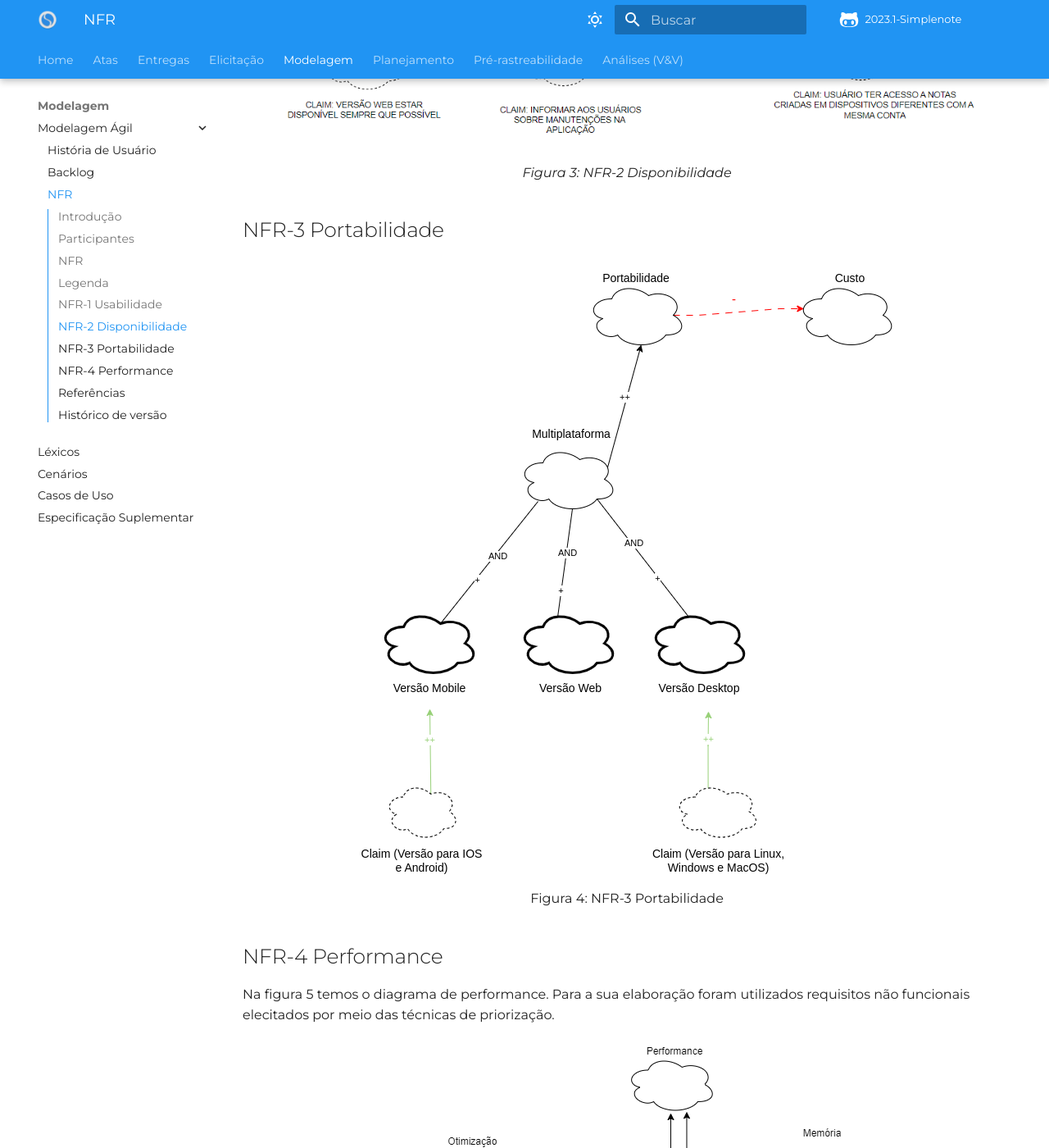
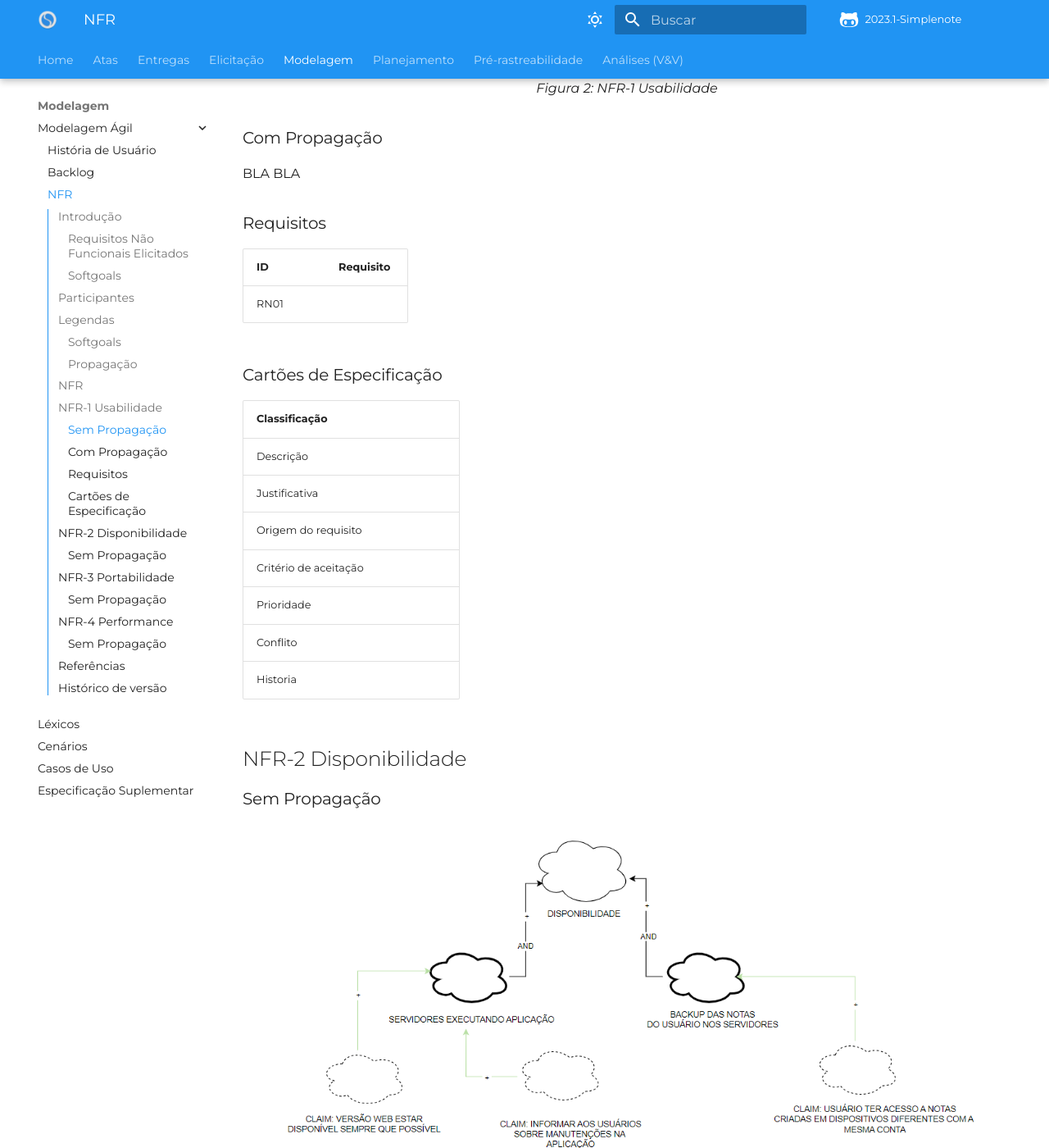
Before and after one commit to Requisitos-de-Software/2023.1-Simplenote, an MkDocs documentation site: the page built from docs/modelagem/nfr.md, in a window 1280 px wide and 1400 px high, scrolled down 3460 px. Shown: the whole window at 82% size. Built offline with MkDocs 1.6.1 and Material for MkDocs 9.7.7, drawn with Linux system fonts in a browser that asks for light colours; some web fonts are replaced; comment, search, counter and statistics services are not loaded; some of the changed text lies outside the part shown.

Commit message:
Iniciando ajustes NFR

```diff
--- a/docs/modelagem/nfr.md
+++ b/docs/modelagem/nfr.md
@@ -3,9 +3,17 @@
 ## Introdução
 NFR é um framework conceitual que utiliza o modelo Softgoal Interdependency Graph (SIG). Ele tem como foco os requisitos Não-Funcionais do aplicativo.
 O Framework utiliza de softgoals, um objetivo que não possui uma clara definição nem critérios de satisfação precisos. São utilizados para representar Requisitos
-Não-Funcionais e podem estar inter-relacionados, expressando a influência de uma softgoal em outro.
+Não-Funcionais e podem estar inter-relacionados, expressando a influência de uma softgoal em outro. [¹](#ancora1)
 
-Os softgoals são separados em 3 tipos:
+### Requisitos Não Funcionais Elicitados
+
+| ID | Requisito | Fonte |
+|----|-----------|-------|
+|RN01| bla       | [link](nome)|
+
+### Softgoals
+
+Os softgoals são separados em 3 tipos: [¹](#ancora1)
 
 - NFR Softgoal: É um requisito não-funcional que é considerado durante a análise, a fim de determinar se ele será ou não implementado.
 Esses requisitos são vistos como atributos de qualidade e são avaliados para garantir que o produto final atenda aos padrões desejados. Em outras palavras, eles são critérios usados para avaliar a qualidade do produto.
@@ -21,7 +29,7 @@ Além dessa separação, cada um desses softgoals podem ser especificados, serem
 - Decomposição de Afirmação (Claims): Essa técnica permite reafirmar ou negar as justificativas específicas do projeto.
 - Priorização: Essa é um tipo especial de separação, na qual um softgoal é refinado em outro softgoal com o mesmo tipo e tópicos, mas com uma prioridade associada.
 
-Esse refinamento são especificações dos softgoals e são contribuições e existe 10 tipos. Esses são:
+Esse refinamento são especificações dos softgoals e são contribuições e existe 10 tipos. Esses são: [¹](#ancora1)
 
 | Contribuição       | Descrição  | Notação    |
 | ------------------ | ---------- | ---------- |
@@ -40,14 +48,15 @@ Esse refinamento são especificações dos softgoals e são contribuições e ex
 
 |Nome | Cargo | Técnica |
 |-----|-------|---------|
-|Beatriz| Equipe de modelagem| Persona: Alicía|
+|Beatriz| Equipe de modelagem| Modelagem |
 |Leonardo | Equipe de priorização| Entrevistas da elicitação|
 |Mylena | Equipe de elicitação| Público alvo: questionário|
-| Paulo | Product Owner | Membro do grupo 4  |
+|Paulo | Product Owner | Membro do grupo 4 |
 
-## NFR
- Foram feitos 4 tipos de NFR: usabilidade (figura 2), disponibilidade (figura 3), portabilidade (figura 4) e performance (figura 5).
-## Legenda
+## Legendas
+
+### Softgoals
+
 <div align="center">
 
 <img src="../../img/legenda.png">
@@ -56,9 +65,19 @@ Esse refinamento são especificações dos softgoals e são contribuições e ex
 
 <div align="center">
  Figura 1: Legenda
- </div>
+</div>
+
+
+### Propagação
+
+.......
+
+## NFR
+ Foram feitos 4 tipos de NFR: usabilidade (figura 2), disponibilidade (figura 3), portabilidade (figura 4) e performance (figura 5).
 
 ## NFR-1 Usabilidade
+
+### Sem Propagação
 
 <div align="center">
 
@@ -67,8 +86,32 @@ Esse refinamento são especificações dos softgoals e são contribuições e ex
 
 </div>
 
+### Com Propagação
+ BLA BLA
+
+### Requisitos
+
+| ID | Requisito |
+|----|-----------|
+|RN01|           |
+
+### Cartões de Especificação
+
+| Classificação         |  |
+| ----------------------|--|
+| Descrição             |  |
+| Justificativa         |  |
+| Origem do requisito   |  |
+| Critério de aceitação |  |
+| Prioridade            |  |
+| Conflito              |  |
+| Historia              |  |
+
+
+
 ## NFR-2 Disponibilidade
 
+### Sem Propagação
 <div align="center">
 
 <img src="../../img/disponibilidade.png">
@@ -78,6 +121,7 @@ Esse refinamento são especificações dos softgoals e são contribuições e ex
 
 ## NFR-3 Portabilidade
 
+### Sem Propagação
 <div align="center">
 
 <img src="../../img/portabilidade.png">
@@ -90,8 +134,7 @@ Esse refinamento são especificações dos softgoals e são contribuições e ex
 
 ## NFR-4 Performance
 
-Na figura 5 temos o diagrama de performance. Para a sua elaboração foram utilizados requisitos não funcionais elecitados por meio das técnicas de priorização.
-
+### Sem Propagação
 <div align="center">
 
   <img src="../../img/performance.png">
@@ -104,14 +147,12 @@ Na figura 5 temos o diagrama de performance. Para a sua elaboração foram utili
 
 ## Referências
 
-[1] Repositório de disciplina do semestre passado- Lichess
-
-[2] Slides da aula da professora Milene.
-
-[3] [NFR4ES: Um Catálogo de Requisitos Não-Funcionais para Sistemas Embarcados](https://aprender3.unb.br/pluginfile.php/2523130/mod_resource/content/2/DISSERTA%C3%87%C3%83O%20Reinaldo%20Ant%C3%B4nio%20da%20Silva.pdf)
+> [1] SILVA, Reinaldo Antônio. NFR4ES: Um Catálogo de Requisitos Não-Funcionais para Sistemas Embarcados. Centro de Informática UFPE, Recife, 2019. Disponível em: https://repositorio.ufpe.br/handle/123456789/34150. Acesso em: 26/06/2023
+>
 
 ## Histórico de versão
 
 | Versão | Data | Descrição| Autor(es) | Revisor(es)
 |--|--|--|--|--|
 |`1.0` | 14/05/2023 | Criação da documentação| Mylena, Beatriz e Leonardo |Ana Beatriz|
+|`2.0` | 26/06/2023 | Adicionando Propagação, RNF elicitados e Cartões de Especificação| Beatriz |Ana Beatriz|
```
